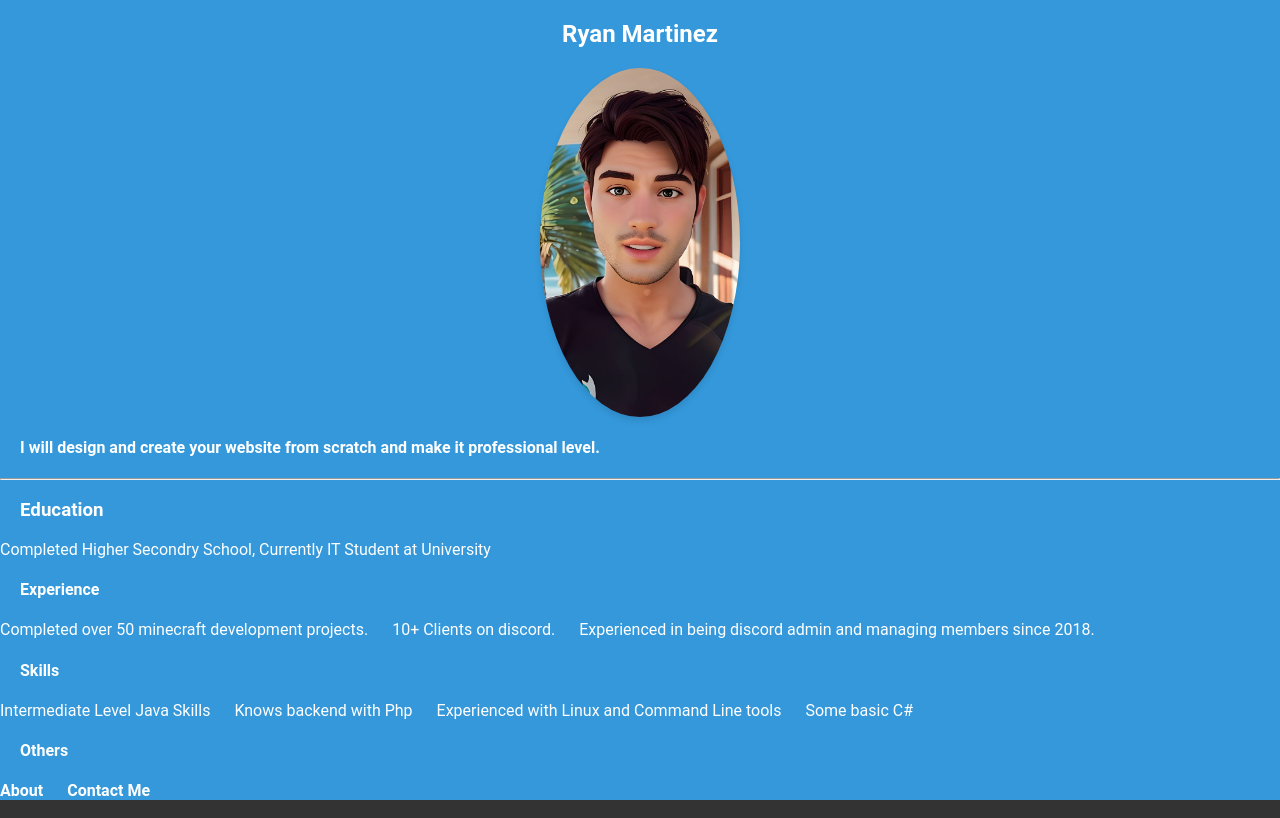
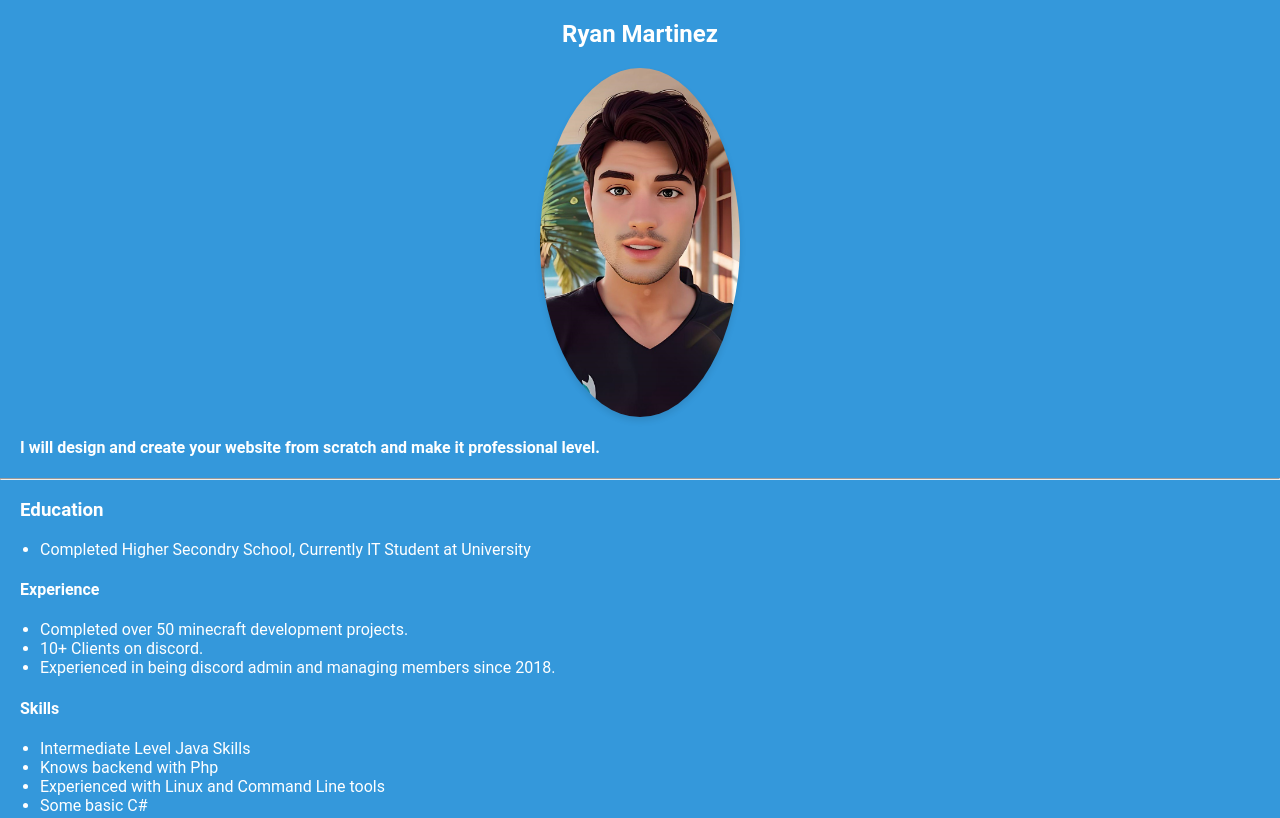
Before and after one commit to RyanMCodes/Portfolio, a plain HTML site: page index.html in a window 1280 px wide. Shown: the top 818 px of the page. Drawn offline with Linux system fonts and the light colour scheme.

Commit message:
Update styles.css

```diff
--- a/styles.css
+++ b/styles.css
@@ -26,11 +26,6 @@ h4, h3 {
   margin-left: 20px;
 }
 
-ul {
-  list-style-type: disc;
-  margin-left: 40px;
-  padding-left: 10px;
-}
 
 /* Footer styles */
 footer {
@@ -41,24 +36,3 @@ footer {
 }
 
 /* Navigation menu styles */
-ul {
-  margin: 0;
-  padding: 0;
-  list-style-type: none;
-}
-
-ul li {
-  display: inline;
-  margin-right: 20px;
-}
-
-ul li a {
-  text-decoration: none;
-  color: #fff;
-  font-weight: bold;
-  transition: color 0.3s;
-}
-
-ul li a:hover {
-  color: #ffd700; /* Change the color on hover to gold */
-}
```
